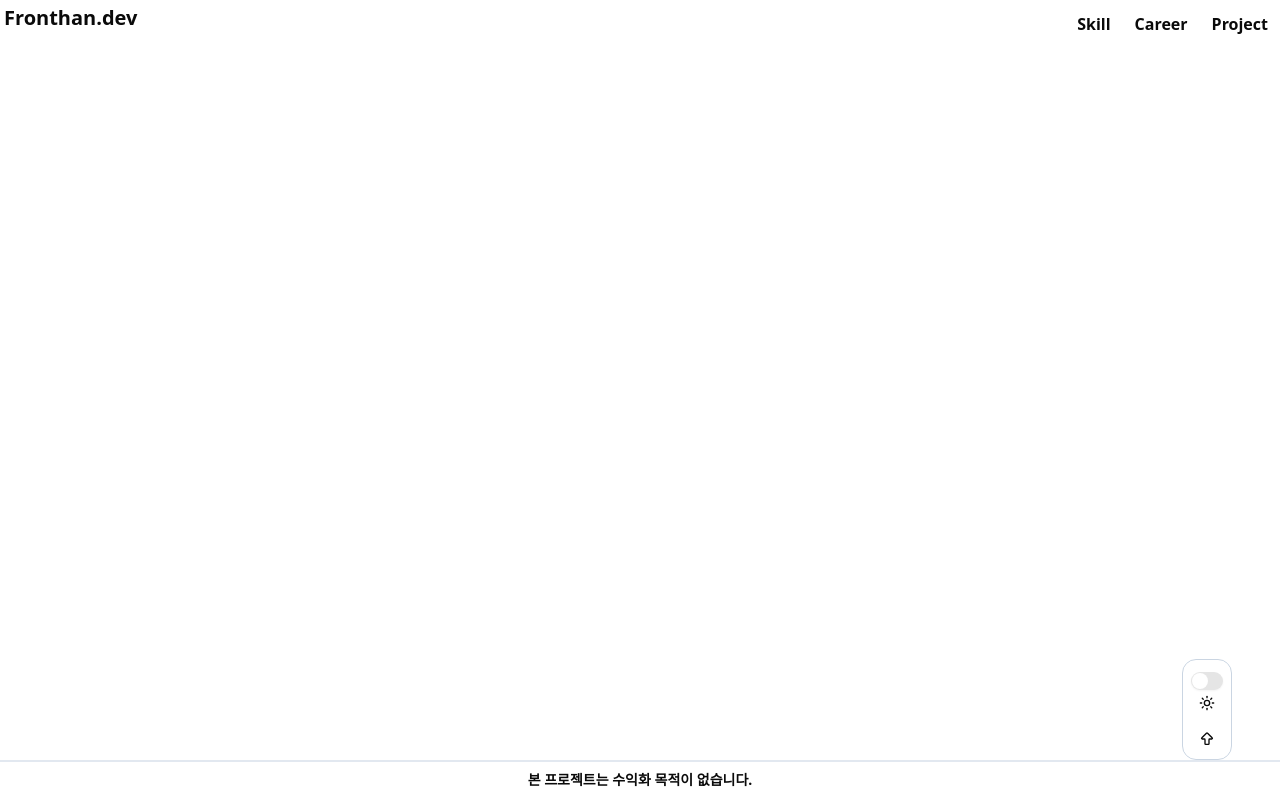
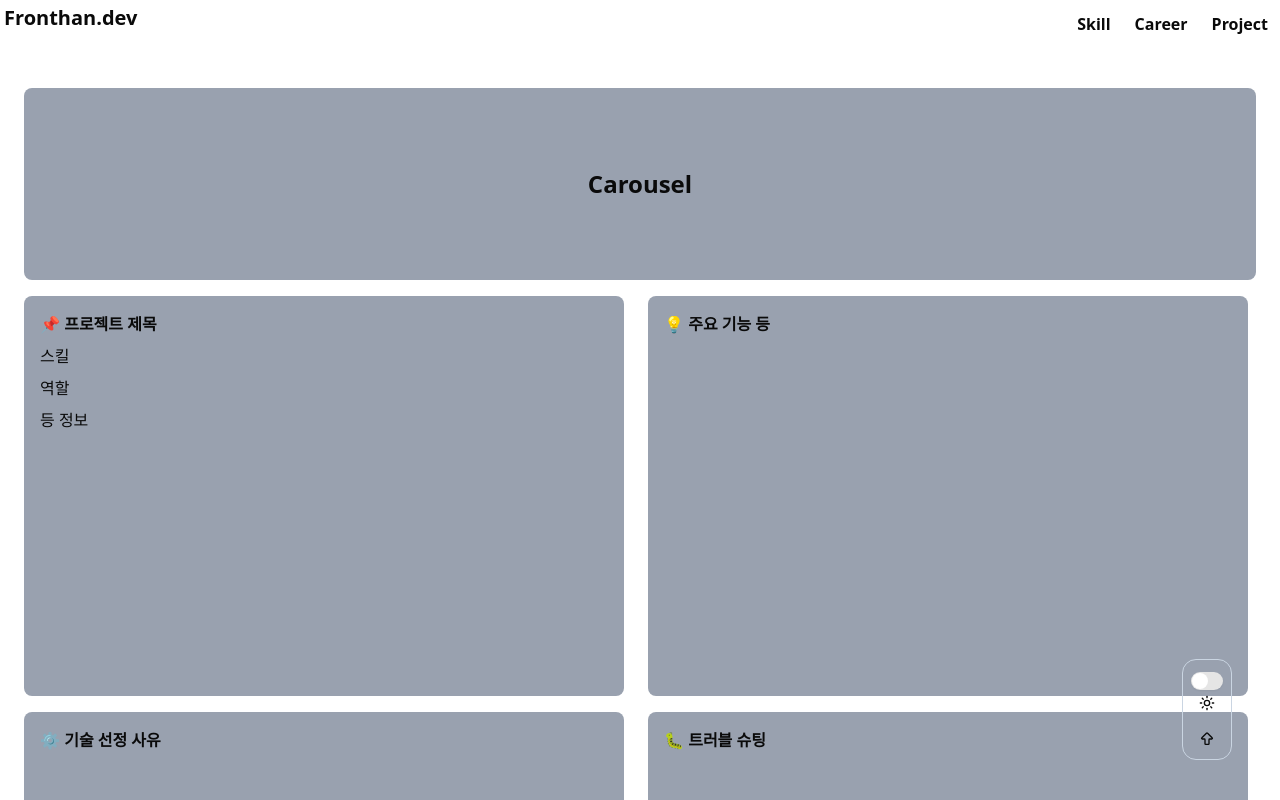
Before and after one commit to sangil94s/Portfoilos, a Next.js app: page /project/AFO in a window 1280 px wide. Shown: the top 800 px of the page. Built offline with nearby package versions, Linux system fonts and the light colour scheme.

Commit message:
Style : Project Detail

```diff
--- a/components/ProjectDetail/ProjectDetail.tsx
+++ b/components/ProjectDetail/ProjectDetail.tsx
@@ -36,6 +36,34 @@ export default function ProjectDetail() {
   return (
     <>
       <p>{data?.detail}</p>
+      <div className="p-6 rounded-lg max-w-screen-xl min-h-screen my-10 mx-auto space-y-4">
+        <div className="w-full h-48 bg-gray-400 flex items-center justify-center rounded-md">
+          <p className="text-2xl font-bold">Carousel</p>
+        </div>
+
+        <div className="grid grid-cols-1 md:grid-cols-2 gap-4">
+          <div className="lg:w-[600px] lg:h-[400px] bg-gray-400 p-4 rounded-md space-y-2">
+            <p className="font-bold">📌 프로젝트 제목</p>
+            <p>스킬</p>
+            <p>역할</p>
+            <p>등 정보</p>
+          </div>
+
+          <div className="lg:w-[600px] lg:h-[400px] bg-gray-400 p-4 rounded-md">
+            <p className="font-bold">💡 주요 기능 등</p>
+          </div>
+        </div>
+
+        <div className="grid grid-cols-1 md:grid-cols-2 gap-4">
+          <div className="lg:w-[600px] lg:h-[140px] bg-gray-400 p-4 rounded-md">
+            <p className="font-bold">⚙️ 기술 선정 사유</p>
+          </div>
+
+          <div className="lg:w-[600px] lg:h-[140px] bg-gray-400 p-4 rounded-md">
+            <p className="font-bold">🐛 트러블 슈팅</p>
+          </div>
+        </div>
+      </div>
     </>
   );
 }
```
